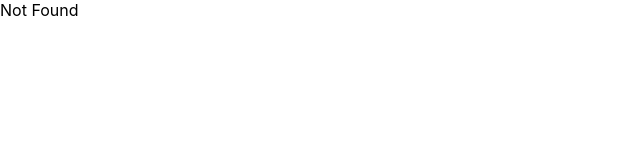
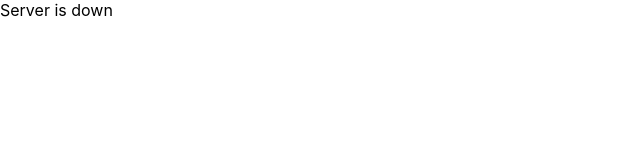
Before and after one commit to sourav-py/texter_frontend, a React (Create React App) app: page /down-for-maintainance in a window 1280 px wide. Shown: the top 160 px of the page, without its empty margins (0-640 px from the left). Built offline with nearby package versions, Linux system fonts and the light colour scheme.

Commit message:
Optimized conditional rendering and code cleaning

```diff
--- a/src/App.js
+++ b/src/App.js
@@ -5,6 +5,7 @@ import Login from "./components/Login";
 import Register from "./components/Register";
 import NotFound from "./components/NotFound";
 import './App.css';
+import ServerDown from './components/ServerDown';
 
 function App() {
   return (
@@ -13,6 +14,7 @@ function App() {
         <Route path="/" element={<Main />} />
         <Route path="login" element={<Login />} />
         <Route path="register" element={<Register />} />
+        <Route path="/down-for-maintainance" element={<ServerDown/>}/>
         <Route path="*" element={<NotFound />} />
       </Routes>
     </BrowserRouter>
--- a/src/components/Main.js
+++ b/src/components/Main.js
@@ -1,6 +1,5 @@
 import { useEffect, useState } from 'react';
-import Login from './Login';
-import ServerDown from './ServerDown';
+
 
 function Main () {
 
@@ -32,26 +31,27 @@ function Main () {
         }
 
         fetchUser();
+    },[])
 
 
-    },[])
-
-    console.log("username: " + user.username);
-
-    if(requestFailed){
-        return <ServerDown/>
+    if(requestFailed)
+    {
+        //Redirect to "System is down for maintainance page"
+        window.location.replace(window.location.protocol + "//" + window.location.host + "/down-for-maintainance");
     }
-
-    if(user == null)
+    else if(user == null)
     {
-        return <Login/>
+        //Redirect to login page
+        window.location.replace(window.location.protocol + "//" + window.location.host + "/login");
     }
-
-    return (
-        <div>
+    else
+    {
+        return (
+            <div>
             Main
-        </div>
-    )
+            </div>
+        )
+    }
 }
 
 export default Main;
--- a/src/components/ServerDown.js
+++ b/src/components/ServerDown.js
@@ -2,7 +2,7 @@
 function ServerDown() {
     return (
         <div>
-            Server is down .....
+            Server is down
         </div>
     )
 }
```
